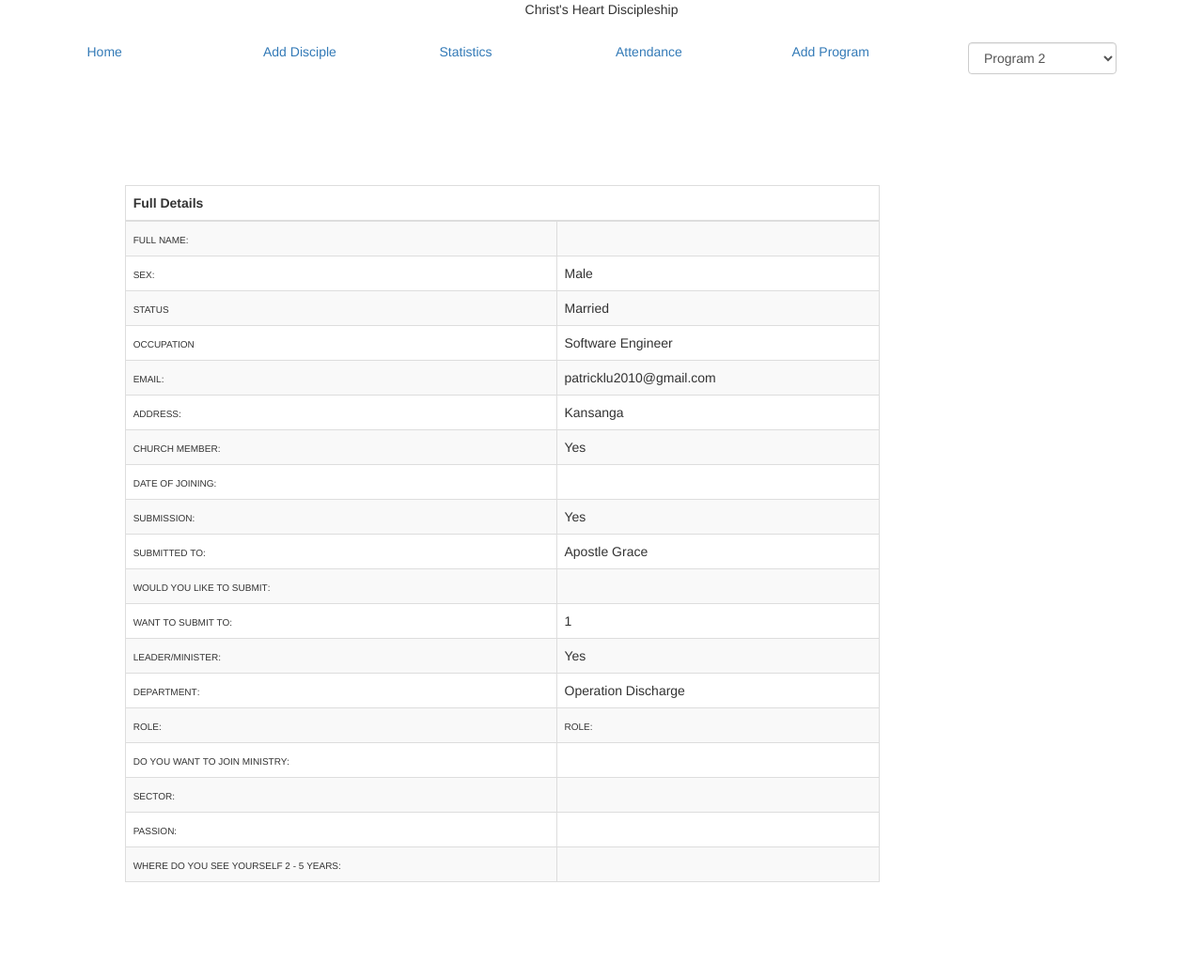
After one commit to patlub/Discipleship, a PHP site: page /view_disciple.php?id=1 in a window 1280 px wide. The commit adds this page. Shown: the whole page at 94% size. Run offline with PHP 8.4, Linux system fonts and the light colour scheme; data comes from the database, SQL or seed files in the repository; data that the repository does not hold is empty.

Commit message:
Add view disciple module

```diff
--- a/css/main.css
+++ b/css/main.css
@@ -49,10 +49,12 @@ body {
     margin-left: 2%;
     margin-right: 2%;
 }
-/*.glyphicon.glyphicon-user, .glyphicon.glyphicon-pencil, .glyphicon.glyphicon-remove, .glyphicon.glyphicon-road {
-    font-size: 23px;
-}*/
-
+#disc-table{
+    margin: 5% !important;
+}
+.disc-label{
+    font-variant-caps: all-petite-caps;
+}
 div {
     /*border: solid red 1px !important;*/
 }
--- /dev/null
+++ b/view_disciple.php
@@ -0,0 +1,196 @@
+<?php
+session_start();
+require_once('classes/Disciple.php');
+require_once('includes/form_selects.php.inc')
+?>
+<!DOCTYPE html>
+<html>
+<head lang="en">
+    <meta charset="UTF-8">
+    <meta name="viewport" content="width=device-width, initial-scale=1">
+
+    <link rel="stylesheet" href="http://maxcdn.bootstrapcdn.com/bootstrap/3.3.6/css/bootstrap.min.css">
+    <link rel="stylesheet" type="text/css" href="css/main.css">
+    <script src="https://ajax.googleapis.com/ajax/libs/jquery/1.12.4/jquery.min.js"></script>
+    <script src="http://maxcdn.bootstrapcdn.com/bootstrap/3.3.6/js/bootstrap.min.js"></script>
+    <title>Discipleship</title>
+</head>
+<body>
+
+<div class="container-fluid">
+    <?php
+    include_once('includes/header.php.inc');
+    $id = $_GET['id'];
+    $disciple = new Disciple();
+    $disciple->get_disciple($id);
+    ?>
+    <div id="disc-table-box" class="col-md-8" style="margin: 5%;">
+    <table id="disc-table" class="table table-striped table-bordered">
+        <thead>
+        <tr>
+            <th colspan="2">Full Details</th>
+        </tr>
+        </thead>
+        <tbody>
+        <tr>
+            <td>
+                <div class="disc-label" style="font-variant-caps: all-petite-caps;">Full Name:</div>
+            </td>
+            <td>
+                <div class="disc-detail"><?php echo $disciple->get_name(); ?></div>
+            </td>
+        </tr>
+        <tr>
+            <td>
+                <div class="disc-label">sex:</div>
+            </td>
+            <td>
+                <div class="disc-detail"><?php echo $disciple->get_sex(); ?></div>
+            </td>
+        </tr>
+        <tr>
+            <td>
+                <div class="disc-label">Status</div>
+
+            </td>
+            <td>
+                <div class="disc-detail"><?php echo $disciple->get_marital_status(); ?></div>
+
+            </td>
+        </tr>
+        <tr>
+            <td>
+                <div class="disc-label">occupation</div>
+            </td>
+            <td>
+                <div class="disc-detail"><?php echo $disciple->get_occupation(); ?></div>
+            </td>
+        </tr>
+        <tr>
+            <td>
+                <div class="disc-label">email:</div>
+            </td>
+            <td>
+                <div class="disc-detail"><?php echo $disciple->get_email(); ?></div>
+            </td>
+        </tr>
+        <tr>
+            <td>
+                <div class="disc-label">address:</div>
+            </td>
+            <td>
+                <div class="disc-detail"><?php echo $disciple->get_address(); ?></div>
+            </td>
+        </tr>
+        <tr>
+            <td>
+                <div class="disc-label">church member:</div>
+            </td>
+            <td>
+                <div class="disc-detail"><?php echo $disciple->get_member_status(); ?></div>
+            </td>
+        </tr>
+        <tr>
+            <td>
+                <div class="disc-label">date of joining:</div>
+            </td>
+            <td>
+                <div class="disc-detail"><?php echo $disciple->get_join_date(); ?></div>
+            </td>
+        </tr>
+        <tr>
+            <td>
+                <div class="disc-label">submission:</div>
+            </td>
+            <td>
+                <div class="disc-detail"><?php echo $disciple->get_submit_status(); ?></div>
+            </td>
+        </tr>
+        <tr>
+            <td>
+                <div class="disc-label">submitted to:</div>
+            </td>
+            <td>
+                <div class="disc-detail"><?php echo $disciple->get_submit_to(); ?></div>
+            </td>
+        </tr>
+        <tr>
+            <td>
+                <div class="disc-label">Would You like to submit:</div>
+            </td>
+            <td>
+                <div class="disc-detail"><?php echo $disciple->get_want_submit(); ?></div>
+            </td>
+        </tr>
+        <tr>
+            <td>
+                <div class="disc-label">want to submit to:</div>
+            </td>
+            <td>
+                <div class="disc-detail"><?php echo $disciple->get_want_submit_to(); ?></div>
+            </td>
+        </tr>
+        <tr>
+            <td>
+                <div class="disc-label">leader/Minister:</div>
+            </td>
+            <td>
+                <div class="disc-detail"><?php echo $disciple->get_minister(); ?></div>
+            </td>
+        </tr>
+        <tr>
+            <td>
+                <div class="disc-label">Department:</div>
+            </td>
+            <td>
+                <div class="disc-detail"><?php echo $disciple->get_department(); ?></div>
+            </td>
+        </tr>
+        <tr>
+            <td>
+                <div class="disc-label">role:</div>
+            </td>
+            <td>
+                <div class="disc-label">role:</div>
+            </td>
+        </tr>
+        <tr>
+            <td>
+                <div class="disc-label">Do you want to join ministry:</div>
+            </td>
+            <td>
+                <div class="disc-detail"><?php echo $disciple->get_join_ministry(); ?></div>
+            </td>
+        </tr>
+        <tr>
+            <td>
+                <div class="disc-label">sector:</div>
+
+            </td>
+            <td>
+                <div class="disc-detail"><?php echo $disciple->get_sector(); ?></div>
+            </td>
+        </tr>
+        <tr>
+            <td>
+                <div class="disc-label">passion:</div>
+            </td>
+            <td>
+                <div class="disc-detail"><?php echo $disciple->get_passion(); ?></div>
+            </td>
+        </tr>
+        <tr>
+            <td>
+                <div class="disc-label">Where do you see yourself 2 - 5 years:</div>
+            </td>
+            <td>
+                <div class="disc-detail"><?php echo $disciple->get_ministry_future(); ?></div>
+            </td>
+        </tr>
+
+        </tbody>
+    </table>
+    </div>
+</div>
+</body>
+</html>
```
